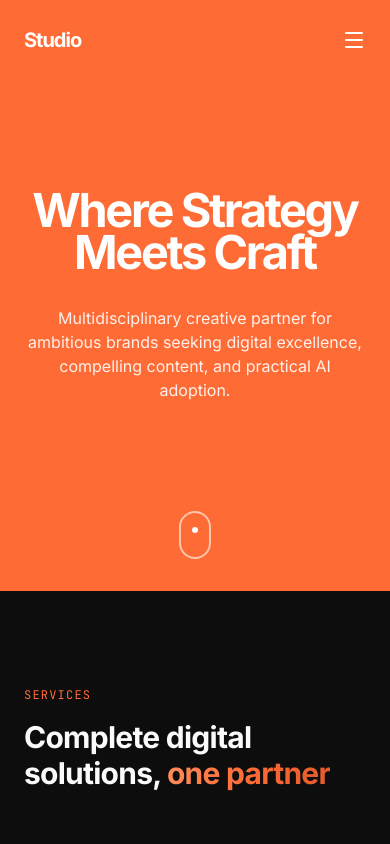
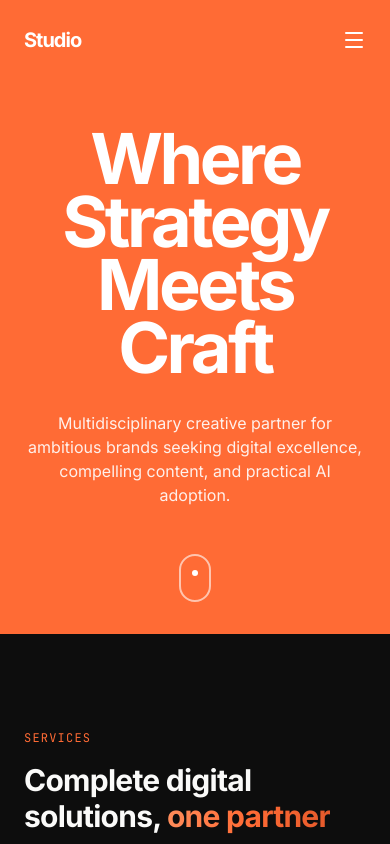
Before and after one commit to hejculto/premium-site, a Next.js app: page / in a window 390 px wide. Shown: the top 844 px of the page. Built offline with nearby package versions, Linux system fonts and the light colour scheme.

Commit message:
Increase mobile hero typography by 50%

```diff
--- a/src/components/Hero.tsx
+++ b/src/components/Hero.tsx
@@ -19,7 +19,7 @@ export function Hero() {
             transition={{ duration: 0.8, delay: 0.2, ease: [0.22, 1, 0.36, 1] }}
             className="text-white font-bold mb-8 leading-[0.9]"
             style={{
-              fontSize: 'clamp(2.5rem, 12vw, 9rem)',
+              fontSize: 'clamp(3.75rem, 18vw, 9rem)',
               letterSpacing: '-0.05em'
             }}
           >
```
